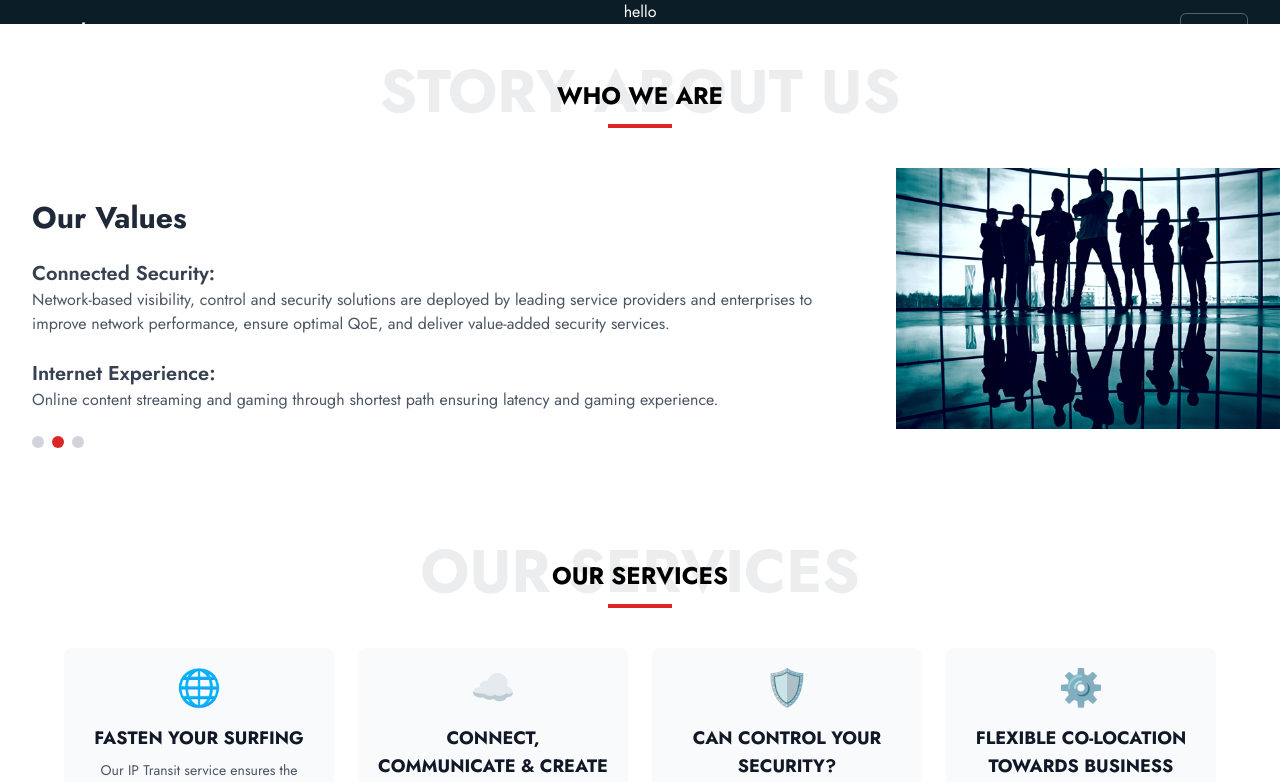
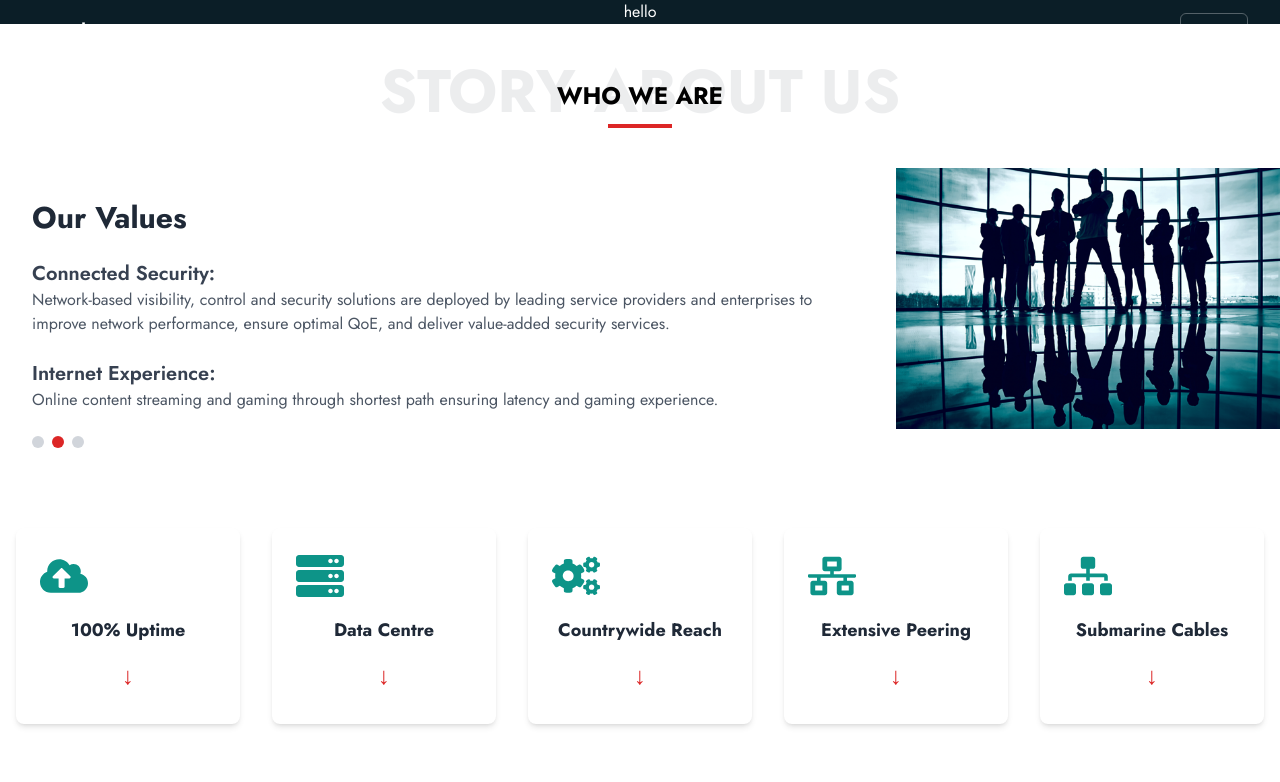
Before and after one commit to sabbir-hossen66/zasoft-landingpage, a React (Vite) app: page / in a window 1280 px wide. Shown: the top 782 px of the page. Built offline with nearby package versions, Linux system fonts and the light colour scheme.

Commit message:
featureSection added

```diff
--- a/package.json
+++ b/package.json
@@ -10,6 +10,7 @@
     "preview": "vite preview"
   },
   "dependencies": {
+    "framer-motion": "^12.0.1",
     "localforage": "^1.10.0",
     "match-sorter": "^8.0.0",
     "react": "^18.3.1",
--- a/src/components/about/About.jsx
+++ b/src/components/about/About.jsx
@@ -1,6 +1,7 @@
 import React from 'react';
 import Title from '../../ui/title/Title';
 import AboutText from '../../ui/aboutText/AboutText';
+import FeaturesSection from '../featuresSection/FeaturesSection';
 
 const About = () => {
   return (
@@ -8,6 +9,7 @@ const About = () => {
       <Title title="STORY ABOUT US" subtitle="WHO WE ARE" />
       <div className='container mx-auto mt-10'>
         <AboutText />
+        <FeaturesSection />
       </div>
 
     </div>
--- /dev/null
+++ b/src/components/featuresSection/FeaturesSection.jsx
@@ -0,0 +1,40 @@
+import React from 'react';
+import { motion } from 'framer-motion'; // For animations
+import { FaServer, FaCloudUploadAlt, FaNetworkWired, FaGlobe, FaSitemap, FaCogs } from 'react-icons/fa';
+
+const features = [
+  { icon: <FaCloudUploadAlt className="text-5xl text-teal-600" />, title: "100% Uptime" },
+  { icon: <FaServer className="text-5xl text-teal-600" />, title: "Data Centre" },
+  { icon: <FaCogs className="text-5xl text-teal-600" />, title: "Countrywide Reach" },
+  { icon: <FaNetworkWired className="text-5xl text-teal-600" />, title: "Extensive Peering" },
+  { icon: <FaSitemap className="text-5xl text-teal-600" />, title: "Submarine Cables" },
+];
+
+const FeaturesSection = () => {
+  return (
+    <div className="container mx-auto px-4 py-12">
+      <div className="grid grid-cols-1 sm:grid-cols-2 lg:grid-cols-5 gap-8 text-center">
+        {features.map((feature, index) => (
+          <motion.div
+            key={index}
+            className="p-6 bg-white rounded-lg shadow-md hover:shadow-xl transition-all duration-300"
+            initial={{ opacity: 0, y: 20 }}
+            animate={{ opacity: 1, y: 0 }}
+            transition={{ duration: 0.5, delay: index * 0.2 }}
+          >
+            <div className="mb-4">{feature.icon}</div>
+            <h3 className="text-lg font-bold text-gray-800">{feature.title}</h3>
+            <motion.div
+              className="flex justify-center mt-4"
+              whileHover={{ y: -5 }}
+            >
+              <span className="w-10 h-10 text-red-600 font-extrabold text-2xl">&#x2193;</span>
+            </motion.div>
+          </motion.div>
+        ))}
+      </div>
+    </div>
+  );
+};
+
+export default FeaturesSection;
```
Also changed, not shown: 1 other file (tests, documents, lock files or other folders).
